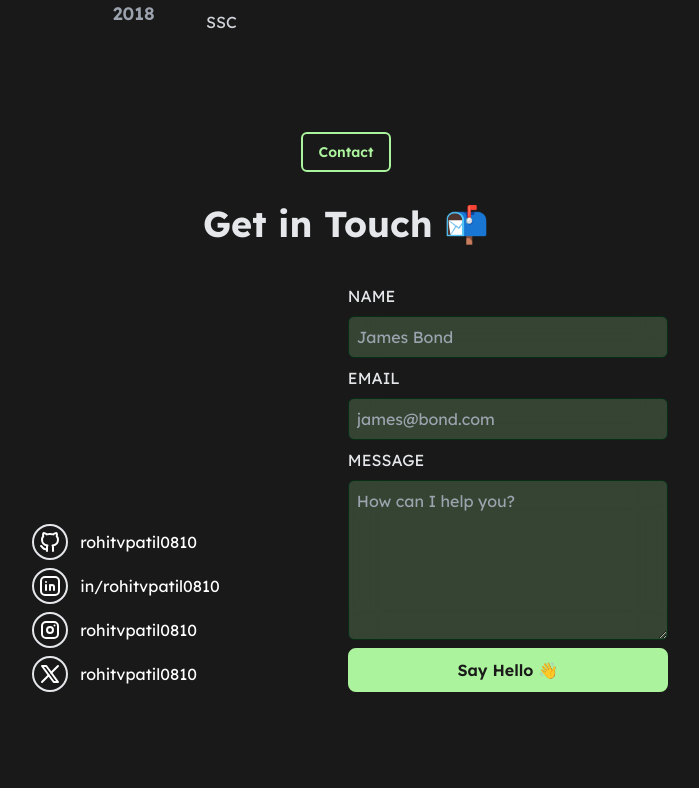
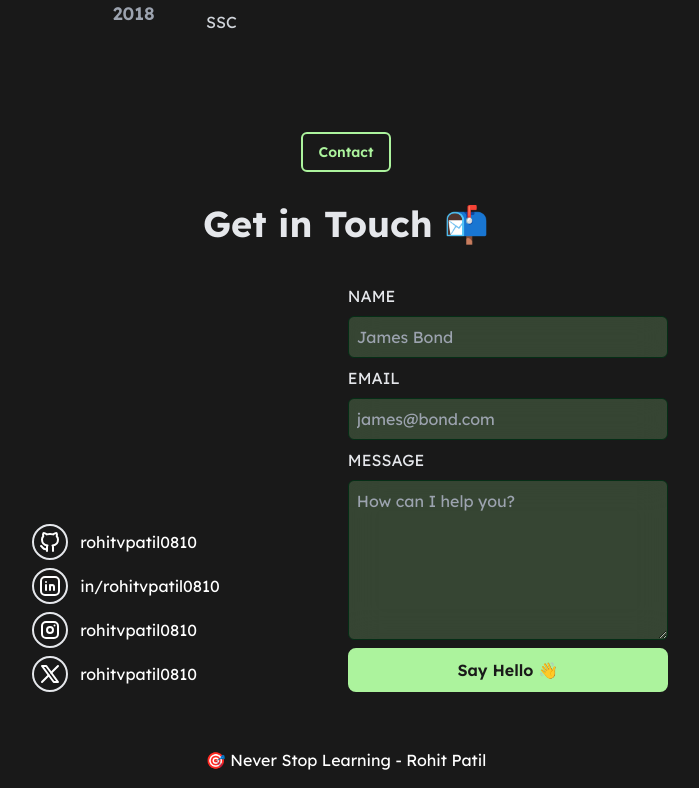
Before and after one commit to rohitvpatil0810/rohit-portfolio-next, a Next.js app: page / in a window 1280 px wide. Shown: the part 4920-5708 px from the top of the page, without its empty margins (294-993 px from the left). Before the commit the page ends 5652 px from the top, so only its background shows below. Built offline with nearby package versions, Linux system fonts and the light colour scheme.

Commit message:
feat: add footer

```diff
--- a/src/app/page.tsx
+++ b/src/app/page.tsx
@@ -2,6 +2,7 @@ import AboutMe from "@/components/sections/about-me";
 import Contact from "@/components/sections/contact";
 import Education from "@/components/sections/education";
 import Experience from "@/components/sections/experience";
+import Footer from "@/components/sections/footer";
 import Hero from "@/components/sections/hero";
 import Navbar from "@/components/sections/navbar";
 import Projects from "@/components/sections/projects";
@@ -18,6 +19,7 @@ export default function Home() {
       <Experience />
       <Education />
       <Contact />
+      <Footer />
     </>
   );
 }
--- /dev/null
+++ b/src/components/sections/footer.tsx
@@ -0,0 +1,15 @@
+import React from "react";
+
+type Props = {};
+
+const Footer = (props: Props) => {
+  return (
+    <div>
+      <footer className="text-white text-center py-4">
+        <p>🎯 Never Stop Learning - Rohit Patil</p>
+      </footer>
+    </div>
+  );
+};
+
+export default Footer;
```
